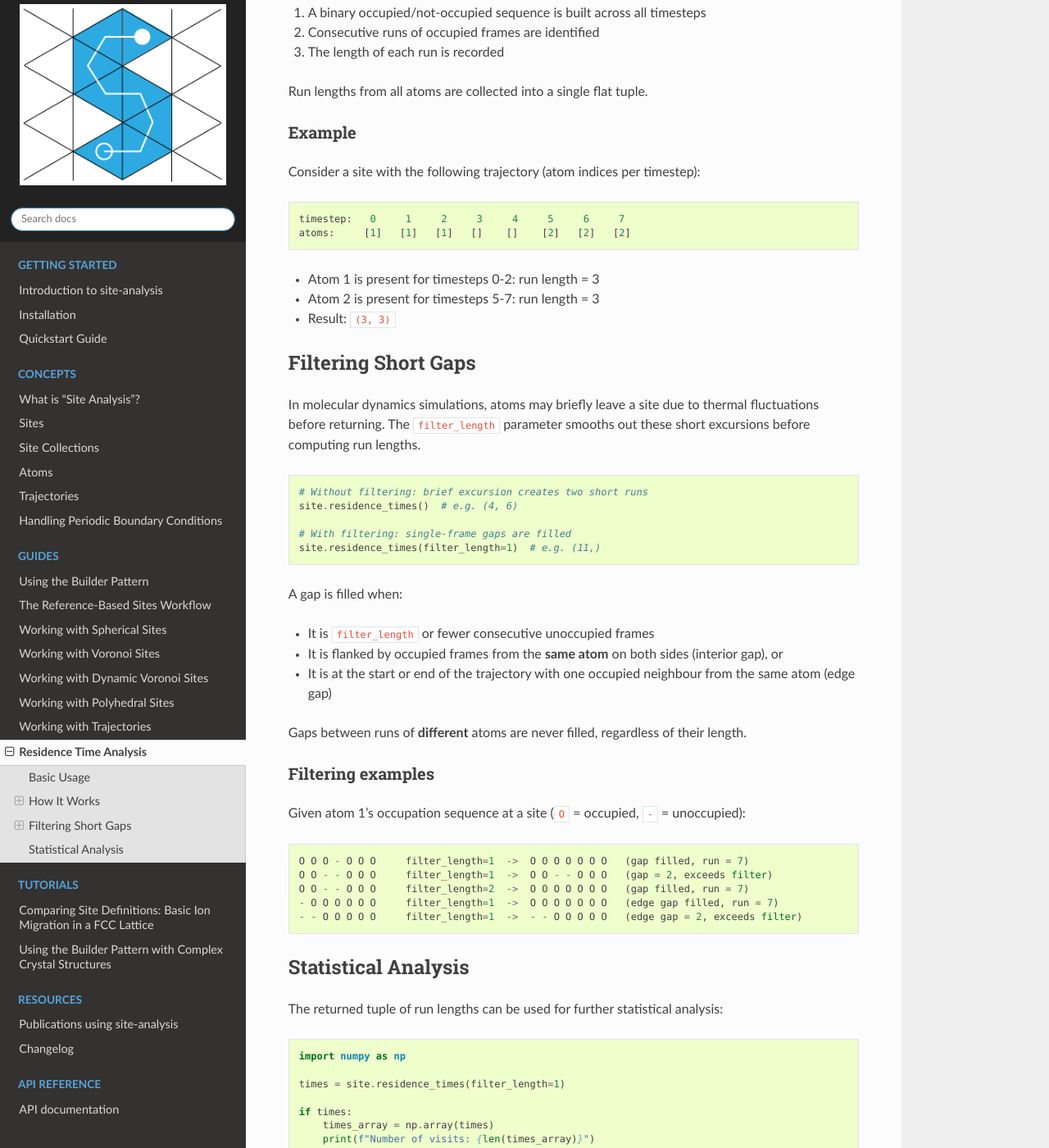
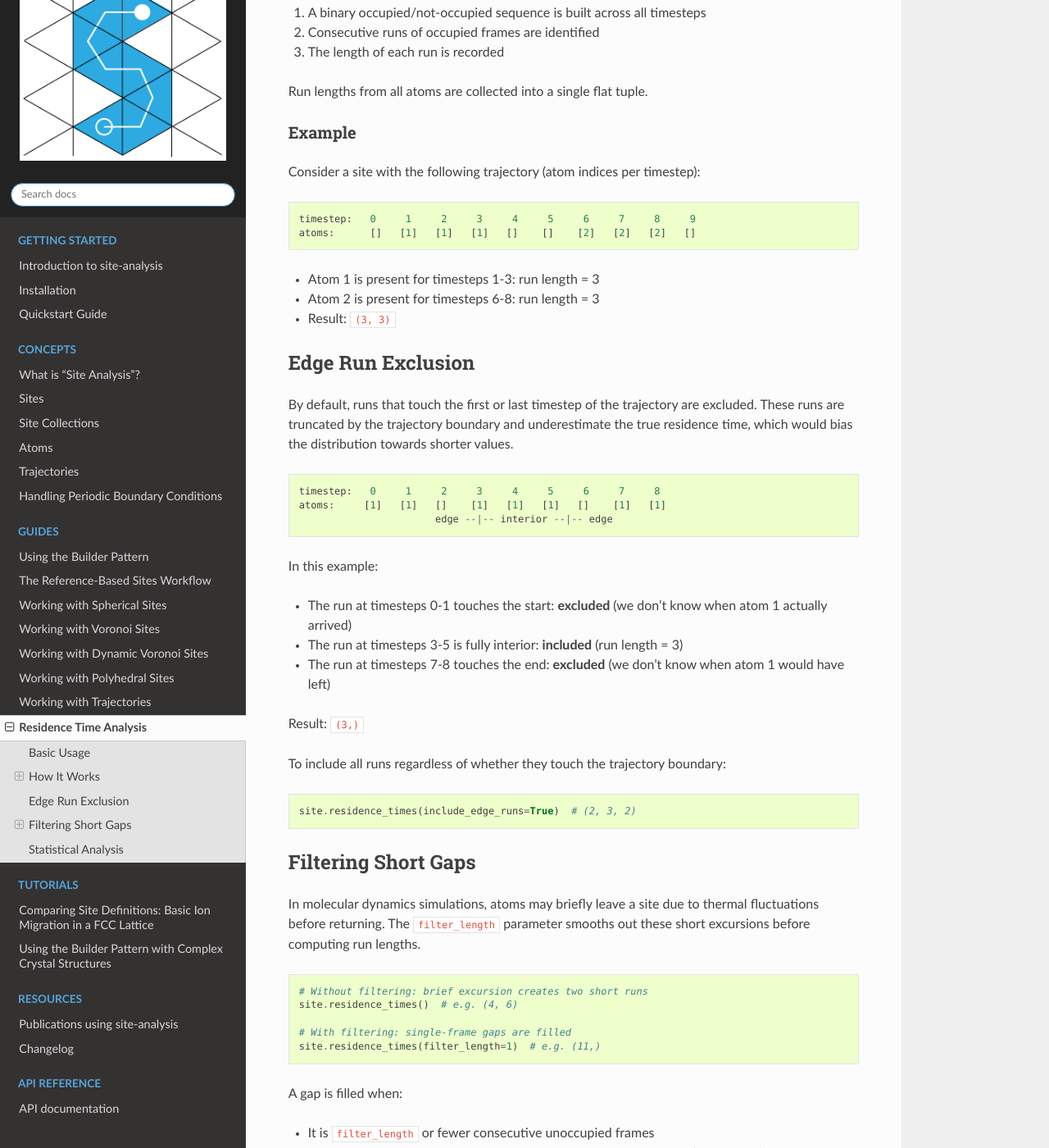
Before and after one commit to bjmorgan/site-analysis, a Sphinx documentation site: the page built from docs/source/guides/residence_times.md, in a window 1280 px wide and 1400 px high, scrolled down 693 px. Shown: the whole window at 82% size. Built offline with Sphinx 7.4.7 and the Read the Docs theme 3.1.0, drawn with Linux system fonts in a browser that asks for light colours; some of the changed text lies outside the part shown.

Commit message:
Exclude truncated edge runs and remove edge gap filling
Runs touching the first or last timestep are now excluded by default
(include_edge_runs=False) since they underestimate the true residence
time. Filtering no longer fills gaps at the trajectory edges, as this
would bias towards longer occupation times.

````diff
--- a/docs/source/guides/residence_times.md
+++ b/docs/source/guides/residence_times.md
@@ -31,13 +31,36 @@ Run lengths from all atoms are collected into a single flat tuple.
 Consider a site with the following trajectory (atom indices per timestep):
 
 ```
-timestep:   0     1     2     3     4     5     6     7
-atoms:     [1]   [1]   [1]   []    []    [2]   [2]   [2]
+timestep:   0     1     2     3     4     5     6     7     8     9
+atoms:      []   [1]   [1]   [1]   []    []    [2]   [2]   [2]   []
 ```
 
-- Atom 1 is present for timesteps 0-2: run length = 3
-- Atom 2 is present for timesteps 5-7: run length = 3
+- Atom 1 is present for timesteps 1-3: run length = 3
+- Atom 2 is present for timesteps 6-8: run length = 3
 - Result: `(3, 3)`
+
+## Edge Run Exclusion
+
+By default, runs that touch the first or last timestep of the trajectory are excluded. These runs are truncated by the trajectory boundary and underestimate the true residence time, which would bias the distribution towards shorter values.
+
+```
+timestep:   0     1     2     3     4     5     6     7     8
+atoms:     [1]   [1]   []    [1]   [1]   [1]   []    [1]   [1]
+                       edge --|-- interior --|-- edge
+```
+
+In this example:
+- The run at timesteps 0-1 touches the start: **excluded** (we don't know when atom 1 actually arrived)
+- The run at timesteps 3-5 is fully interior: **included** (run length = 3)
+- The run at timesteps 7-8 touches the end: **excluded** (we don't know when atom 1 would have left)
+
+Result: `(3,)`
+
+To include all runs regardless of whether they touch the trajectory boundary:
+
+```python
+site.residence_times(include_edge_runs=True)  # (2, 3, 2)
+```
 
 ## Filtering Short Gaps
 
@@ -53,21 +76,19 @@ site.residence_times(filter_length=1)  # e.g. (11,)
 
 A gap is filled when:
 - It is `filter_length` or fewer consecutive unoccupied frames
-- It is flanked by occupied frames from the **same atom** on both sides (interior gap), or
-- It is at the start or end of the trajectory with one occupied neighbour from the same atom (edge gap)
+- It is flanked by occupied frames from the **same atom** on both sides (interior gap)
 
-Gaps between runs of **different** atoms are never filled, regardless of their length.
+Gaps at the trajectory edges are never filled, as this would always bias towards longer occupation times. Gaps between runs of **different** atoms are also never filled.
 
 ### Filtering examples
 
 Given atom 1's occupation sequence at a site (`O` = occupied, `-` = unoccupied):
 
 ```
-O O O - O O O     filter_length=1  ->  O O O O O O O   (gap filled, run = 7)
+O O O - O O O     filter_length=1  ->  O O O O O O O   (interior gap filled)
 O O - - O O O     filter_length=1  ->  O O - - O O O   (gap = 2, exceeds filter)
-O O - - O O O     filter_length=2  ->  O O O O O O O   (gap filled, run = 7)
-- O O O O O O     filter_length=1  ->  O O O O O O O   (edge gap filled, run = 7)
-- - O O O O O     filter_length=1  ->  - - O O O O O   (edge gap = 2, exceeds filter)
+O O - - O O O     filter_length=2  ->  O O O O O O O   (interior gap filled)
+- O O O O O O     filter_length=1  ->  - O O O O O O   (edge gap, not filled)
 ```
 
 ## Statistical Analysis
````
Also changed, not shown: 2 other files.
